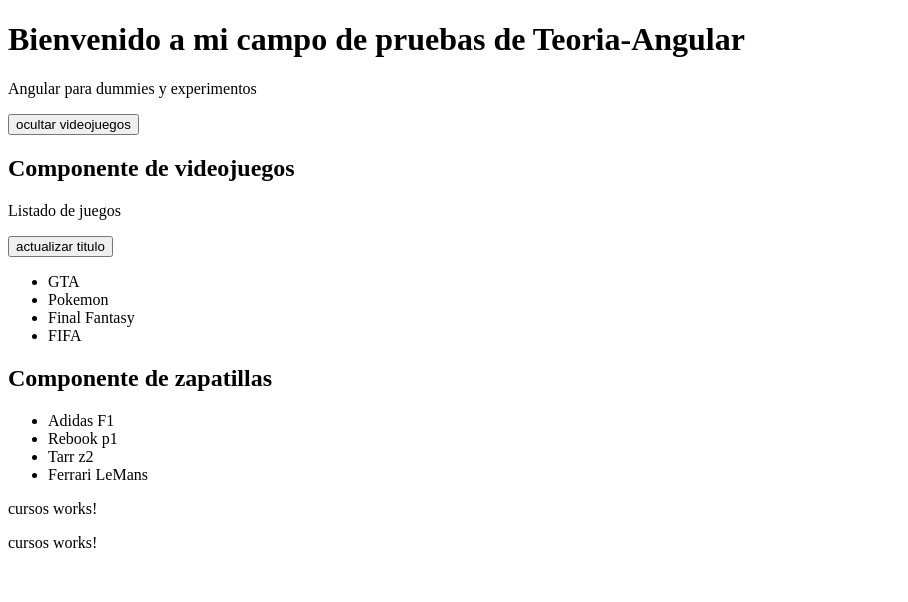
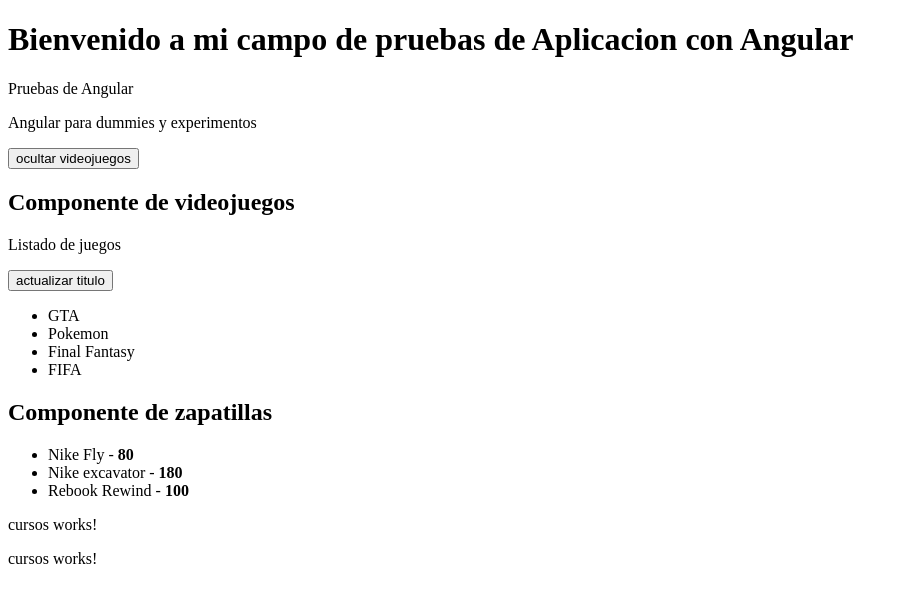
Before and after one commit to shadoblack/Angular, an Angular app in the folder Teoria-Angular/: page / in a window 1280 px wide. Shown: the top 602 px of the page, without its empty margins (0-908 px from the left). Built offline with nearby package versions, Linux system fonts and the light colour scheme.

Commit message:
tratando con objetos,constructores,etc

```diff
--- a/Teoria-Angular/src/app/app.component.html
+++ b/Teoria-Angular/src/app/app.component.html
@@ -1,5 +1,6 @@
 <div>
   <h1>Bienvenido a mi campo de pruebas de {{title}}</h1>
+  <p>{{descripcion}}</p>
   <p>Angular para dummies y experimentos</p>
 
   <button (click)="ocultarVideojuegos(false)" *ngIf="mostrar_videojuegos"> ocultar videojuegos</button>
--- a/Teoria-Angular/src/app/app.component.ts
+++ b/Teoria-Angular/src/app/app.component.ts
@@ -1,4 +1,5 @@
 import { Component } from '@angular/core';
+import { configuracion } from './models/configuracion';
 
 @Component({
   selector: 'app-root',
@@ -8,6 +9,12 @@ import { Component } from '@angular/core';
 export class AppComponent {
   public title = 'Teoria-Angular';
   public mostrar_videojuegos: boolean = true;
+  public descripcion: string;
+
+  constructor(){
+    this.title = configuracion.titulo;
+    this.descripcion = configuracion.descripcion;
+  }
 
   ocultarVideojuegos(value: boolean){
     this.mostrar_videojuegos = value;
--- /dev/null
+++ b/Teoria-Angular/src/app/models/configuracion.ts
@@ -0,0 +1,6 @@
+export var configuracion = {
+  color: "red",
+  fondo: "blue",
+  titulo: "Aplicacion con Angular",
+  descripcion: "Pruebas de Angular"
+};
--- /dev/null
+++ b/Teoria-Angular/src/app/models/zapatilla.ts
@@ -0,0 +1,23 @@
+export class Zapatilla {
+  // public nombre: string;
+  // public marca: string;
+  // public color: string;
+  // public precio: number;
+  // public stock: boolean;
+
+  // constructor(nombre,marca,color,precio,stock){
+  //   this.nombre = nombre;
+  //   this.marca = marca;
+  //   this.color = color;
+  //   this.precio = precio;
+  //   this.stock = stock;
+  // }
+//abreviar en TS al formato de abajo.
+  constructor(
+    public nombre: string,
+    public marca: string,
+    public color: string,
+    public precio: number,
+    public stock: boolean
+  ){}
+}
--- a/Teoria-Angular/src/app/videojuego/videojuego.component.ts
+++ b/Teoria-Angular/src/app/videojuego/videojuego.component.ts
@@ -5,7 +5,7 @@ import {Component, OnInit, DoCheck, OnDestroy} from '@angular/core';
   templateUrl: './videojuego.component.html'
 
 })
-export class VideojuegoComponent implements OnInit, DoCheck, OnDestroy {
+ export class VideojuegoComponent /*implements OnInit, DoCheck, OnDestroy*/ {
   public titulo: string;
   public listado: string;
 
@@ -15,17 +15,17 @@ export class VideojuegoComponent implements OnInit, DoCheck, OnDestroy {
     console.log("Se ha cargado el componente: videojuego.component.ts.")
   }
 
-  ngOnInit(): void { //se ejecuta solo nada mas arrancar la pagina
-    console.log("OnInit ejecutado");
-  }
+  // ngOnInit(): void { //se ejecuta solo nada mas arrancar la pagina
+  //   console.log("OnInit ejecutado");
+  // }
 
-  ngDoCheck(): void { //cada vez que se cambia el codigo,se carga, como al clicar,un evento,etc
-    console.log("DoCheck ejecutado");
-  }
+  // ngDoCheck(): void { //cada vez que se cambia el codigo,se carga, como al clicar,un evento,etc
+  //   console.log("DoCheck ejecutado");
+  // }
 
-  ngOnDestroy(): void { //solo se ejecuta al eliminar el componente
-    console.log("OnDestroy ejecutado");
-  }
+  // ngOnDestroy(): void { //solo se ejecuta al eliminar el componente
+  //   console.log("OnDestroy ejecutado");
+  // }
 
   cambiarTitulo(){
     this.titulo= "Nuevo titulo del componente";
--- a/Teoria-Angular/src/app/zapatillas/zapatillas.component.html
+++ b/Teoria-Angular/src/app/zapatillas/zapatillas.component.html
@@ -1,7 +1,4 @@
 <h2>{{titulo}}</h2>
 <ul>
-  <li>Adidas F1</li>
-  <li>Rebook p1</li>
-  <li>Tarr z2</li>
-  <li>Ferrari LeMans</li>
+  <li *ngFor="let zapatilla of zapatillas">{{zapatilla.nombre}} - <strong>{{zapatilla.precio}}</strong></li>
 </ul>
--- a/Teoria-Angular/src/app/zapatillas/zapatillas.component.ts
+++ b/Teoria-Angular/src/app/zapatillas/zapatillas.component.ts
@@ -1,9 +1,26 @@
-import { Component } from '@angular/core';
+import { Component, OnInit } from '@angular/core';
+import { Zapatilla } from '../models/zapatilla';
 
 @Component({
   selector: 'zapatillas',
   templateUrl: './zapatillas.component.html',
 })
-export class ZapatillasComponent {
+export class ZapatillasComponent implements OnInit{
   public titulo: string = 'Componente de zapatillas';
+
+  public zapatillas: Array<Zapatilla>;
+
+  constructor(){
+    this.zapatillas = [
+      new Zapatilla('Nike Fly','Nike','blanco',80,true),
+      new Zapatilla('Nike excavator','Nike','brown',180,false),
+      new Zapatilla('Rebook Rewind','Rebook','blanco',100,true)
+
+    ];
+  }
+
+  ngOnInit(){
+    console.log(this.zapatillas);
+
+  }
 }
```
